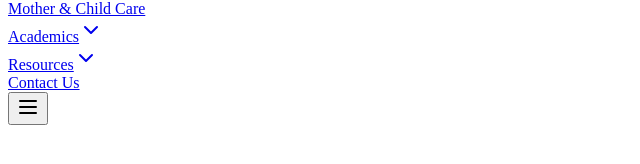
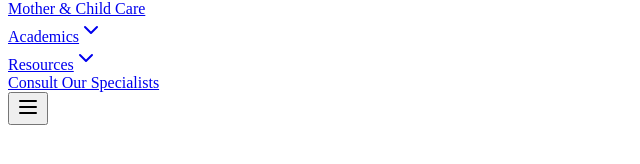
Before and after one commit to Gokul1908/Sudha-Multispeciality-, a Next.js app: page /header/Navbar in a window 1280 px wide. Shown: the part 254-418 px from the top of the page, without its empty margins (0-640 px from the left). Built offline with nearby package versions, Linux system fonts and the light colour scheme.

Commit message:
navbar link

```diff
--- a/src/pages/header/Navbar.jsx
+++ b/src/pages/header/Navbar.jsx
@@ -287,7 +287,7 @@ export default function Navbar() {
                 href="/contact-us"
                 className="hidden sm:flex btn-white  items-center gap-x-2 rounded-full"
               >
-                Contact Us
+                Consult Our Specialists
               </Link>
 
               {/* Mobile Menu Toggle */}
```
